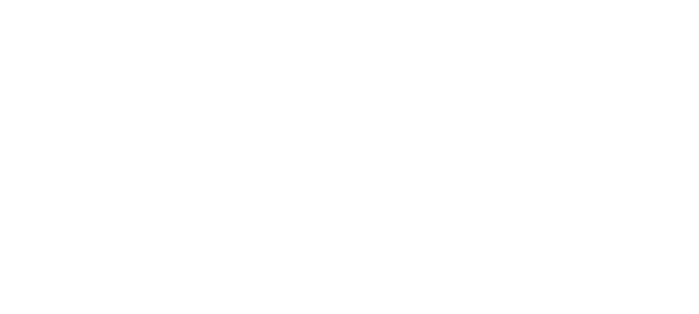
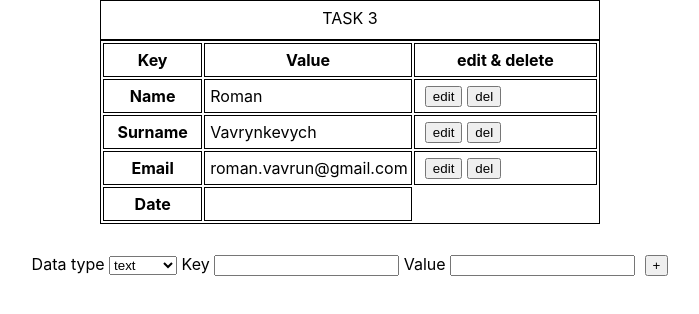
Before and after one commit to RomanVavryn/Indeema-tasks, a plain HTML site: page index.html in a window 1280 px wide. Shown: the whole page, without its empty margins (290-989 px from the left). Drawn offline with Linux system fonts and the light colour scheme.

Commit message:
add table standard template

```diff
--- a/index.html
+++ b/index.html
@@ -9,7 +9,107 @@
 </head>
 
 <body>
-    <!-- <script src="./script_2.js"></script>  -->
+    <style>
+        body {
+            display: flex;
+            flex-direction: column;
+            justify-content: center;
+            align-items: center;
+            margin: 0;
+            width: 100vw;
+            height: 100vh;
+            font-family: -apple-system, BlinkMacSystemFont, 'Segoe UI', Roboto, Oxygen, Ubuntu, Cantarell, 'Open Sans', 'Helvetica Neue', sans-serif;
+        }
+
+        table,
+        caption,
+        tr,
+        th,
+        td {
+            border: 1px solid black;
+        }
+
+        table {
+            width: 500px;
+            margin-bottom: 30px;
+        }
+
+        caption {
+            height: 40px;
+            box-sizing: border-box;
+            padding-top: 7px;
+        }
+
+        th,
+        td {
+            height: 30px;
+        }
+
+        td {
+            width: 200px;
+            padding-left: 5px;
+        }
+
+        th {
+            width: 100px;
+        }
+
+        button {
+            margin-left: 5px;
+        }
+    </style>
+
+    <table>
+        <caption>TASK 3</caption>
+        <thead>
+            <tr>
+                <th>Key</th>
+                <th>Value</th>
+                <th>edit & delete</th>
+            </tr>
+        </thead>
+        <tbody>
+            <tr>
+                <th>Name</th>
+                <td>Roman</td>
+                <td><button class="editbtn">edit</button><button class="delete">del</button></td>
+
+            </tr>
+            <tr>
+                <th>Surname</th>
+                <td>Vavrynkevych</td>
+                <td><button class="editbtn">edit</button><button class="delete">del</button></td>
+            </tr>
+            <tr>
+                <th>Email</th>
+                <td>roman.vavrun@gmail.com</td>
+                <td><button class="editbtn">edit</button><button class="delete">del</button></td>
+            </tr>
+        </tbody>
+        <tfoot>
+            <tr>
+                <th>Date</th>
+                <td id="dateTime"></td>
+            </tr>
+        </tfoot>
+    </table>
+
+    <form action="#" method="post">
+        <label for="input-type">Data type</label>
+        <select name="input-type" id="input-type">
+            <option value="text" selected>text</option>
+            <option value="email">email</option>
+            <option value="tel">tel</option>
+            <option value="number">number</option>
+            <option value="date">date</option>
+        </select>
+        <label for="Key">Key</label>
+        <input type="text" id="Key">
+        <label for="value">Value</label>
+        <input type="text" id="value">
+        <button type="submit">+</button>
+    </form>
+    <!-- <script src="./script_2.js"></script> -->
     <script src="./script_3.js"></script>
 </body>
 
```
